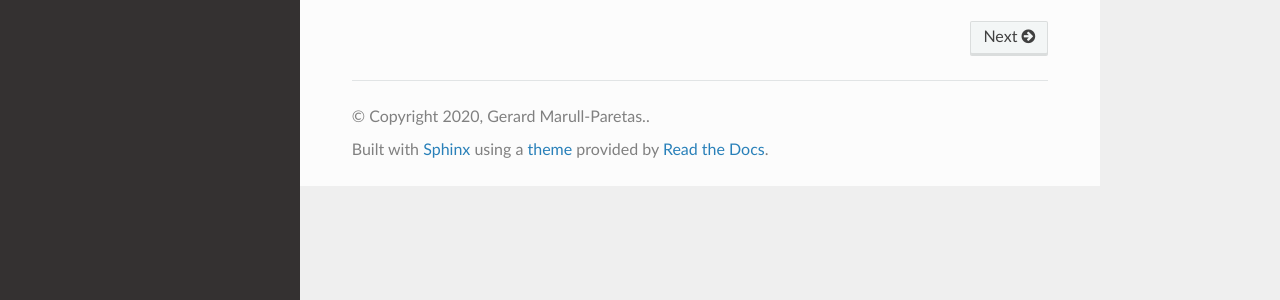
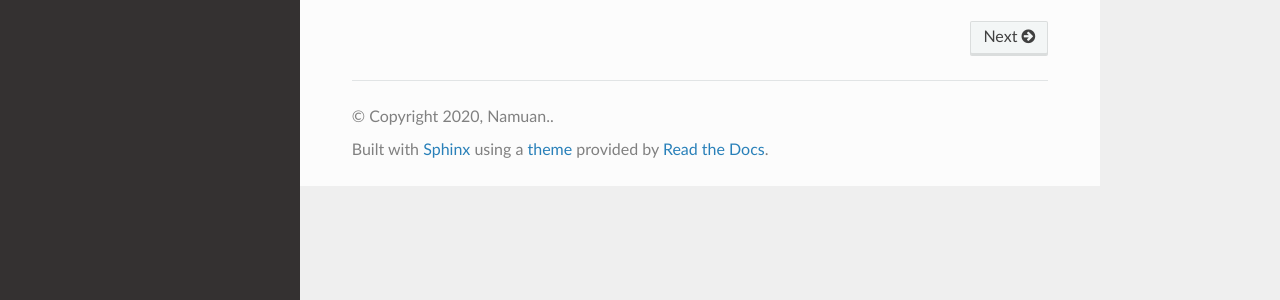
Before and after one commit to namuan/dev-rider, a Sphinx documentation site: the page built from docs/index.rst, in a window 1280 px wide. Shown: the part 479-779 px from the top of the page. Built offline with Sphinx 7.4.7 and the Read the Docs theme 2.0.0, drawn with Linux system fonts in a browser that asks for light colours; the version number is read from the project's files by our own code.

Commit message:
Updated docs configuration

```diff
--- a/docs/conf.py
+++ b/docs/conf.py
@@ -10,14 +10,14 @@ extensions = ['sphinx.ext.autodoc', 'sphinx.ext.napoleon']
 
 # version
 with open(join('..', 'app', '__init__.py')) as f:
-    _version = re.search(r'__version__\s+=\s+\'(.*)\'', f.read()).group(1)
+    _version = re.search(r'__version__\s+=\s+\"(.*)\"', f.read()).group(1)
 
 # general
 project = 'app'
 version = _version
-author = 'Gerard Marull-Paretas'
+author = 'Namuan'
 year = datetime.now().year
-copyright = '%d, Gerard Marull-Paretas.' % year
+copyright = '%d, Namuan.' % year
 source_suffix = '.rst'
 master_doc = 'index'
 
@@ -29,8 +29,10 @@ html_theme_options = {
     'display_version': False
 }
 
+
 def setup(app):
     app.add_stylesheet('css/custom.css')
 
+
 # others
 pygments_style = 'sphinx'
```
